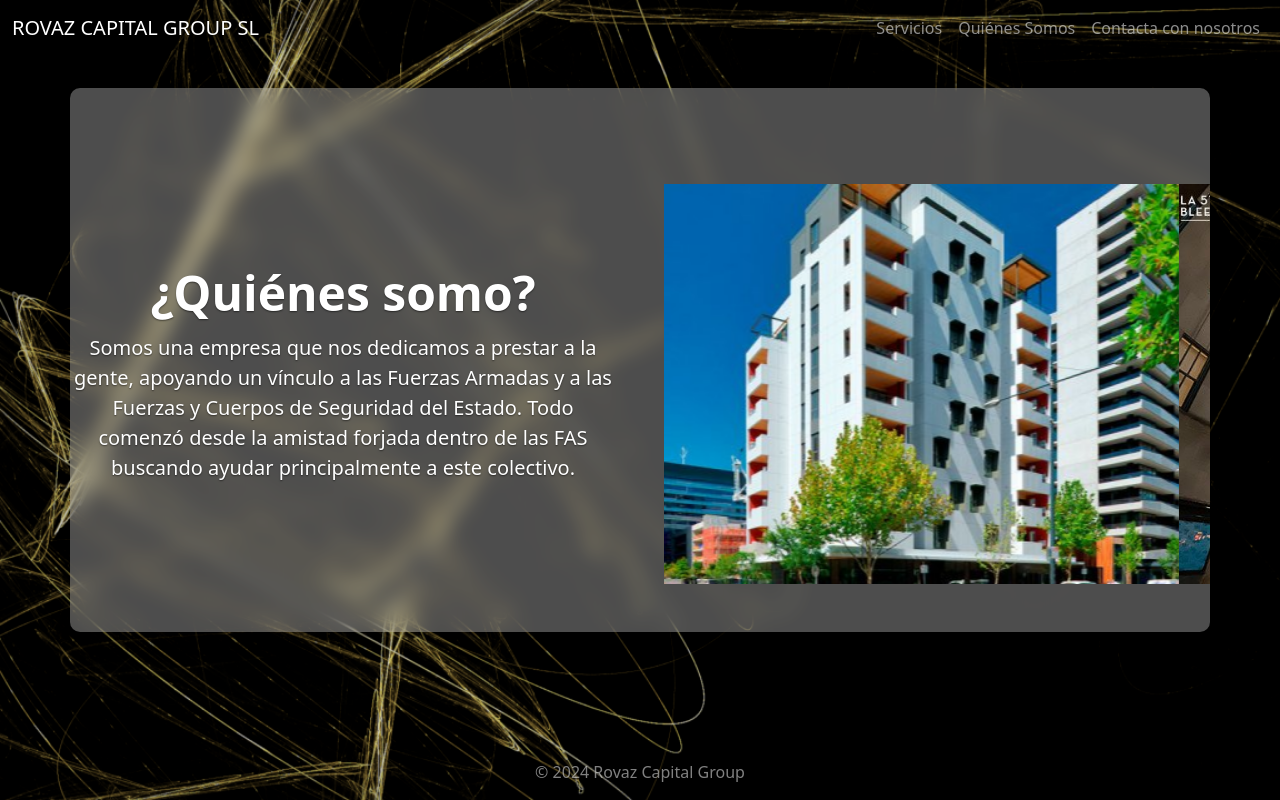
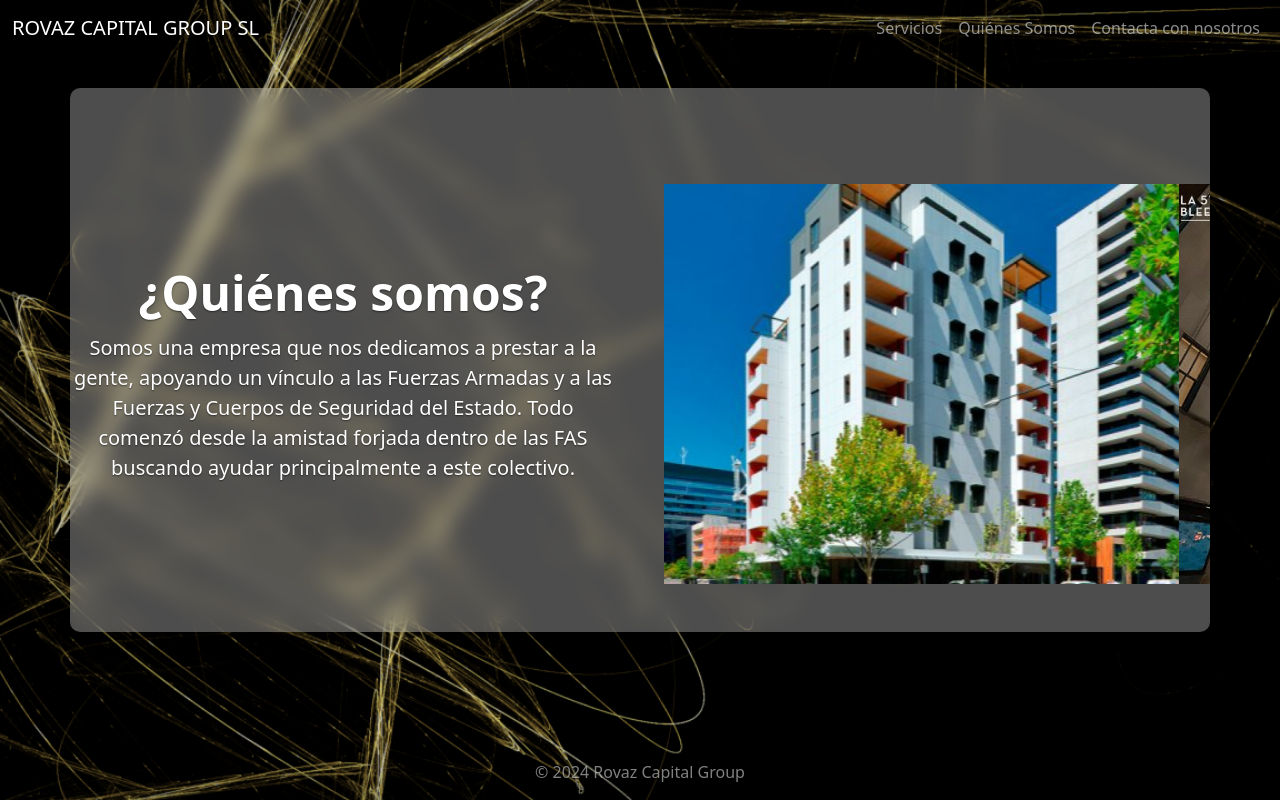
Before and after one commit to rovazgcweb/rovazgcweb.github.io, a plain HTML site: page info.html in a window 1280 px wide. Drawn offline with nearby package versions, Linux system fonts and the light colour scheme.

Commit message:
Corregido info.html

```diff
--- a/info.html
+++ b/info.html
@@ -81,7 +81,7 @@
                     </div>
                     <div class="col-12 col-lg-6">
                         <h1 class="display-5 fw-bold text-body-emphasis lh-1 mb-3" style="color: white !important;">
-                            ¿Quiénes somo?
+                            ¿Quiénes somos?
                         </h1>
                         <p class="lead">Somos una empresa que nos dedicamos a prestar a la gente, apoyando un vínculo a
                             las Fuerzas Armadas y a las Fuerzas y Cuerpos de Seguridad del Estado.
```
